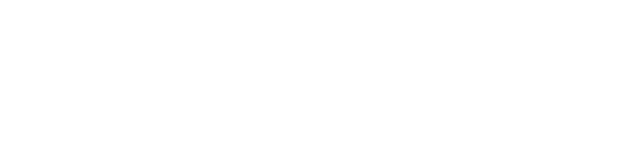
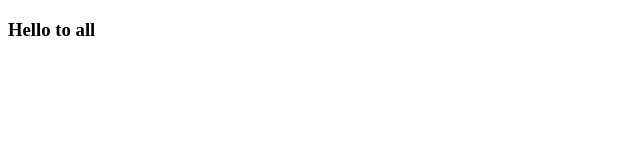
Before and after one commit to adityagu/test, a plain HTML site: page index.html in a window 1280 px wide. Shown: the whole page, without its empty margins (0-640 px from the left). Drawn offline with Linux system fonts and the light colour scheme.

Commit message:
modified html file

```diff
--- a/index.html
+++ b/index.html
@@ -7,6 +7,6 @@
   <title>Document</title>
 </head>
 <body>
-
+  <h3>Hello to all</h3>
 </body>
 </html>
```
